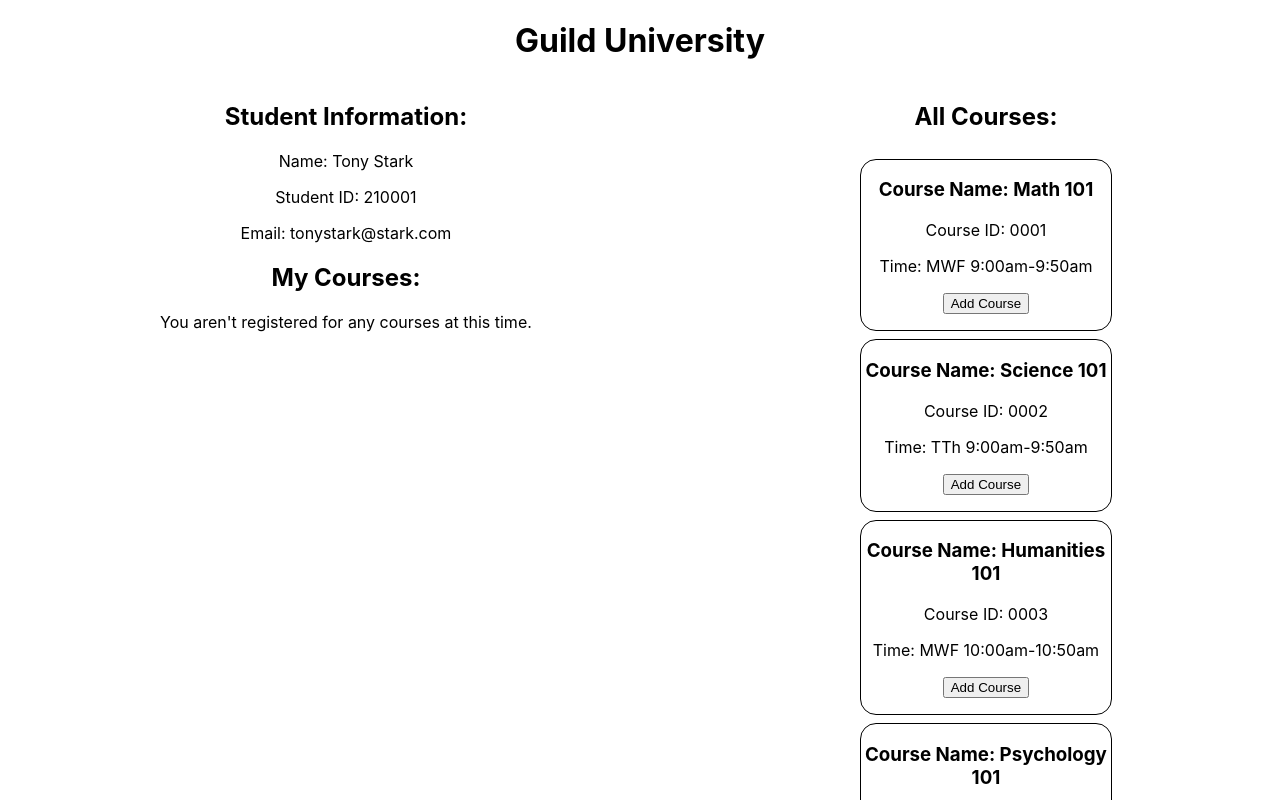
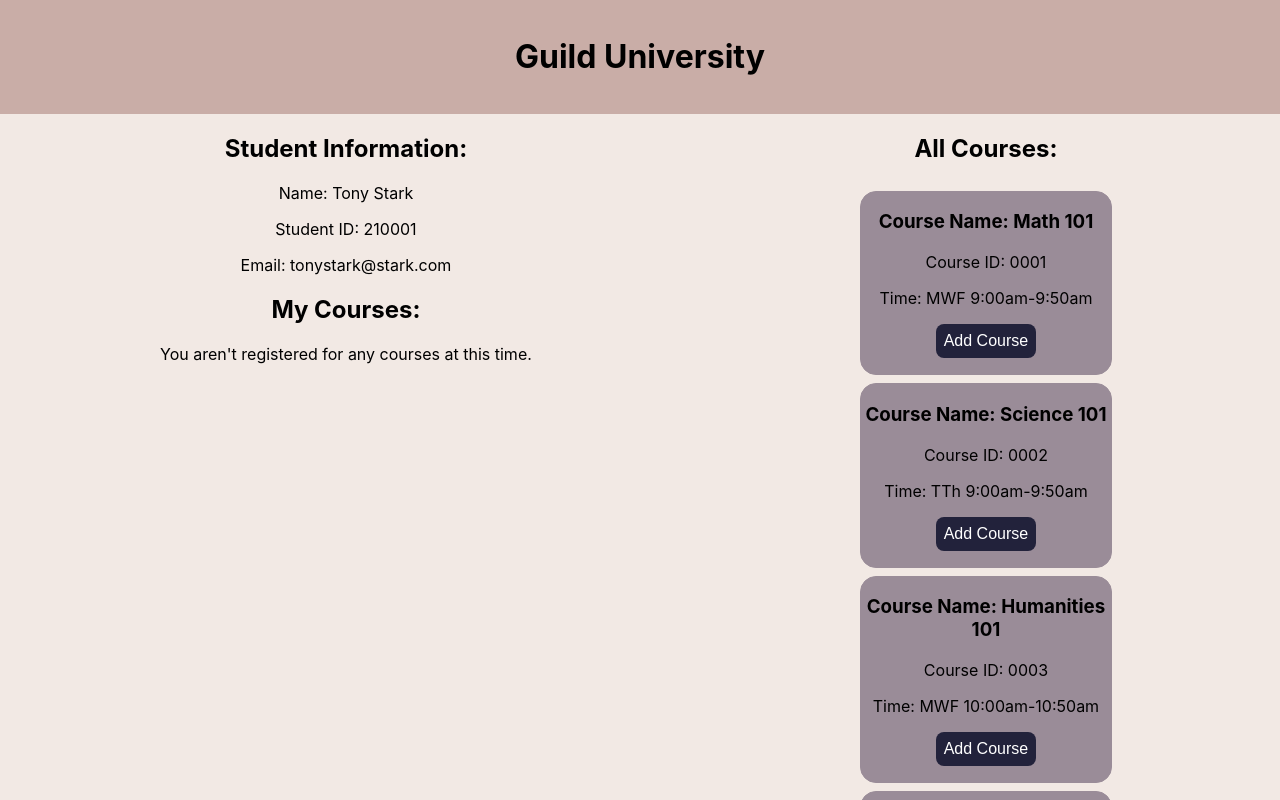
Before and after one commit to alia-peterson/Guild-College, a React (Create React App) app: page / in a window 1280 px wide. Shown: the top 800 px of the page. Built offline with nearby package versions, Linux system fonts and the light colour scheme.

Commit message:
Add page styling

```diff
--- a/src/App/App.css
+++ b/src/App/App.css
@@ -1,4 +1,5 @@
 .App {
+  background-color: #f2e9e4;
   text-align: center;
 }
 
--- a/src/App/App.js
+++ b/src/App/App.js
@@ -1,4 +1,5 @@
 import React, { Component } from 'react'
+import Header from '../Header/Header'
 import Courses from '../Courses/Courses'
 import StudentInfo from '../StudentInfo/StudentInfo'
 import allCourses from '../data/course-data'
@@ -45,7 +46,7 @@ export default class App extends Component {
   render() {
     return (
       <div className='App'>
-        <h1>Guild University</h1>
+        <Header />
         <div className='main'>
           <StudentInfo
             student={this.state.student}
--- a/src/Card/Card.css
+++ b/src/Card/Card.css
@@ -1,7 +1,21 @@
 .course-card {
-  border: 1px solid black;
+  background-color: #9a8c98;
+  border: 1px solid #9a8c98;
   border-radius: 1rem;
   margin: 0.5rem;
   padding-bottom: 1rem;
   width: 250px;
 }
+
+.button-course {
+  background-color: #22223b;
+  border: none;
+  border-radius: 0.5rem;
+  color: white;
+  font-size: 16px;
+  padding: 0.5rem;
+}
+
+.button-course:hover {
+  cursor: pointer;
+}
--- a/src/Card/Card.js
+++ b/src/Card/Card.js
@@ -7,7 +7,7 @@ export default function Card({ id, name, time, addRemoveCourse, buttonText }) {
       <h3>Course Name: {name}</h3>
       <p>Course ID: {id}</p>
       <p>Time: {time}</p>
-      <button onClick={addRemoveCourse}>{buttonText}</button>
+      <button className='button-course' onClick={addRemoveCourse}>{buttonText}</button>
     </article>
   )
 }
--- /dev/null
+++ b/src/Header/Header.css
@@ -0,0 +1,4 @@
+.header {
+  background-color: #c9ada7;
+  padding: 1rem 0;
+}
--- /dev/null
+++ b/src/Header/Header.js
@@ -0,0 +1,10 @@
+import React from 'react'
+import './Header.css'
+
+export default function Header() {
+  return (
+    <header className='header'>
+      <h1>Guild University</h1>
+    </header>
+  )
+}
```
